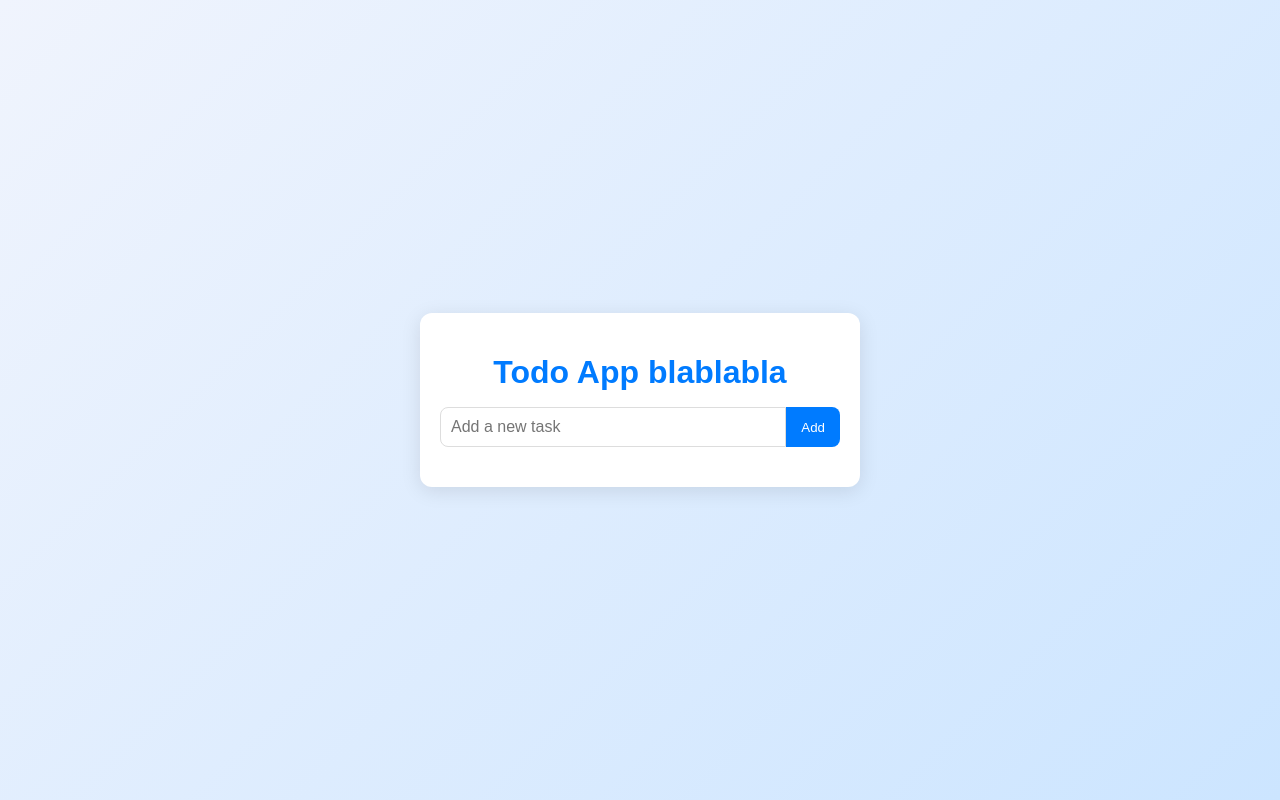
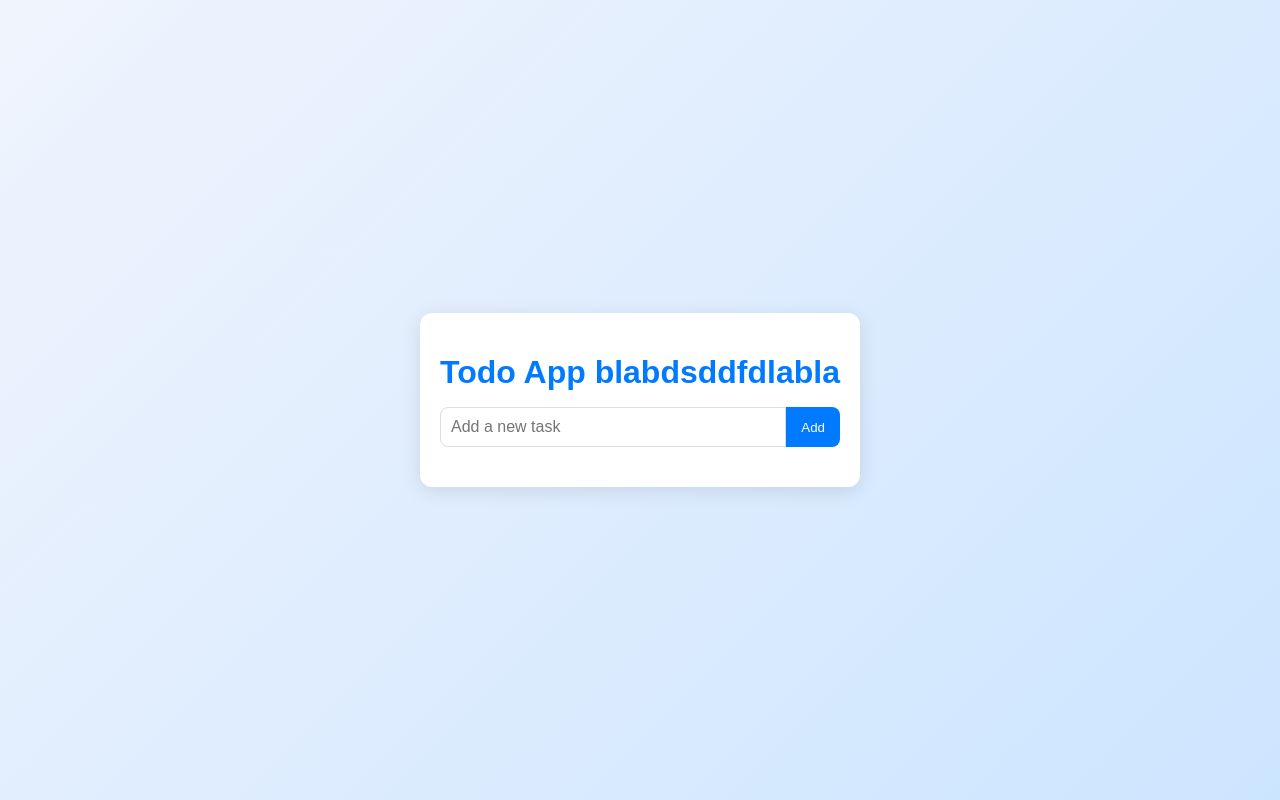
Before and after one commit to quentinvaucheremf/210-vaq, a plain HTML site: page src/frontend/index.html in a window 1280 px wide. Drawn offline with nearby package versions, Linux system fonts and the light colour scheme; no server answers.

Commit message:
index.html

```diff
--- a/src/frontend/index.html
+++ b/src/frontend/index.html
@@ -11,7 +11,7 @@
 </head>
 <body>
   <div class="app-container">
-    <h1>Todo App blablabla</h1>
+    <h1>Todo App blabdsddfdlabla</h1>
     <form id="todo-form">
       <input type="text" id="todo-input" placeholder="Add a new task" required>
       <button type="submit">Add</button>
```
